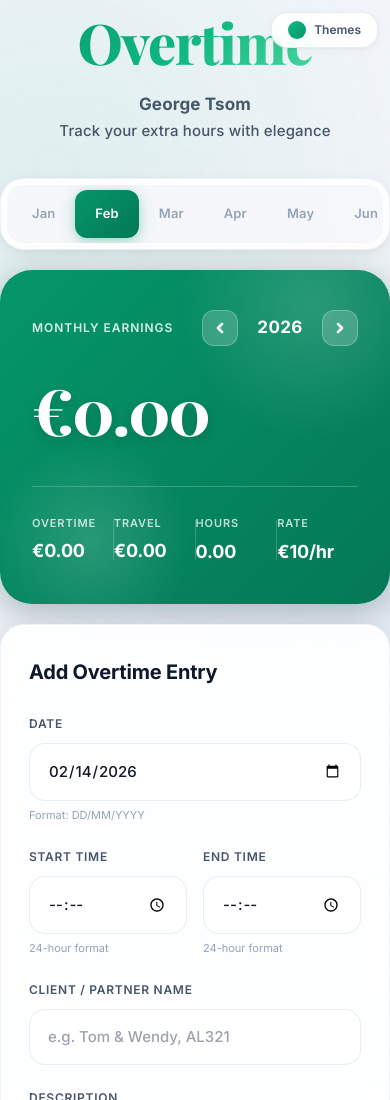
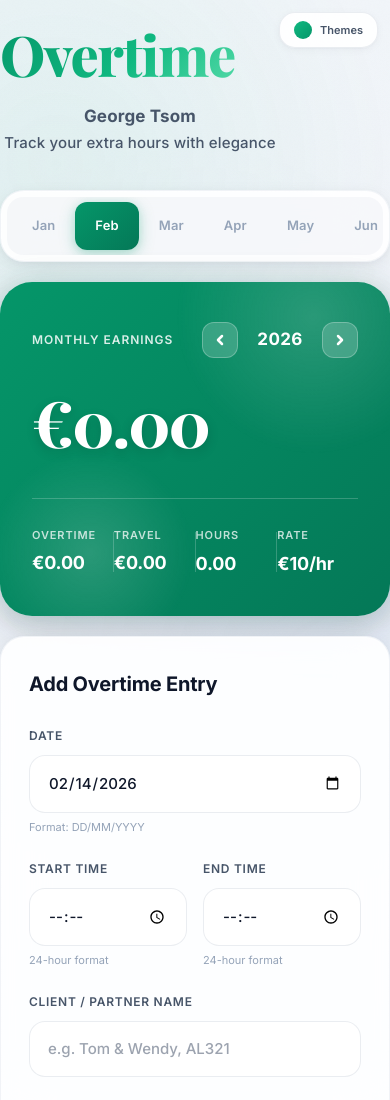
Before and after one commit to GiorgosTsom/Work-OverTime, a plain HTML site: page index.html in a window 390 px wide. Shown: the top 1100 px of the page. Drawn offline with nearby package versions, Linux system fonts and the light colour scheme.

Commit message:
Update index.html

```diff
--- a/index.html
+++ b/index.html
@@ -154,15 +154,15 @@
         /* Theme button in header */
         .themes-button {
             position: absolute;
-            top: 20px;
+            top: 16px;
             right: 20px;
             background: var(--color-surface);
             backdrop-filter: blur(24px);
             -webkit-backdrop-filter: blur(24px);
             border: 1.5px solid var(--color-border-medium);
-            padding: 10px 20px;
+            padding: 10px 18px;
             border-radius: var(--radius-md);
-            font-size: 13px;
+            font-size: 12px;
             font-weight: 600;
             color: var(--color-text-secondary);
             cursor: pointer;
@@ -337,8 +337,8 @@
             .themes-button {
                 top: 12px;
                 right: 12px;
-                padding: 8px 16px;
-                font-size: 12px;
+                padding: 8px 14px;
+                font-size: 11px;
             }
 
             .theme-modal {
@@ -428,6 +428,9 @@
         .app-header {
             text-align: center;
             margin-bottom: 36px;
+            padding-top: 12px;
+            padding-right: 110px;
+            position: relative;
         }
 
         .app-title {
@@ -441,6 +444,7 @@
             letter-spacing: -0.02em;
             margin-bottom: 8px;
             animation: fadeInDown 0.6s cubic-bezier(0.16, 1, 0.3, 1);
+            padding-right: 80px;
         }
 
         .app-subtitle {
```
